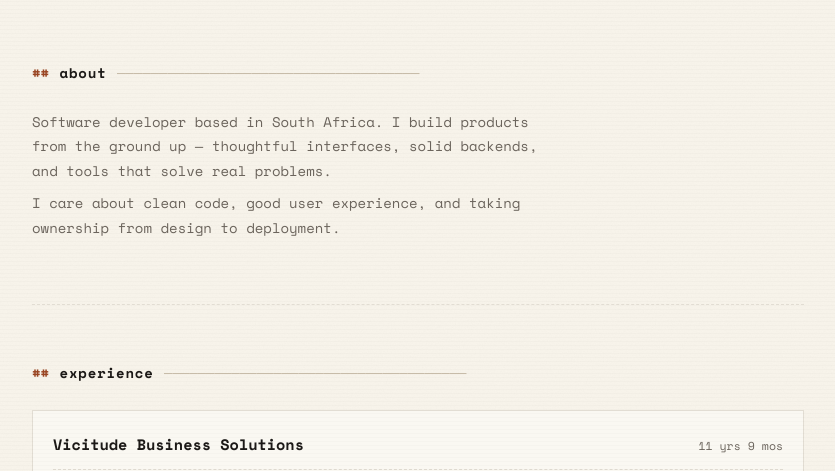
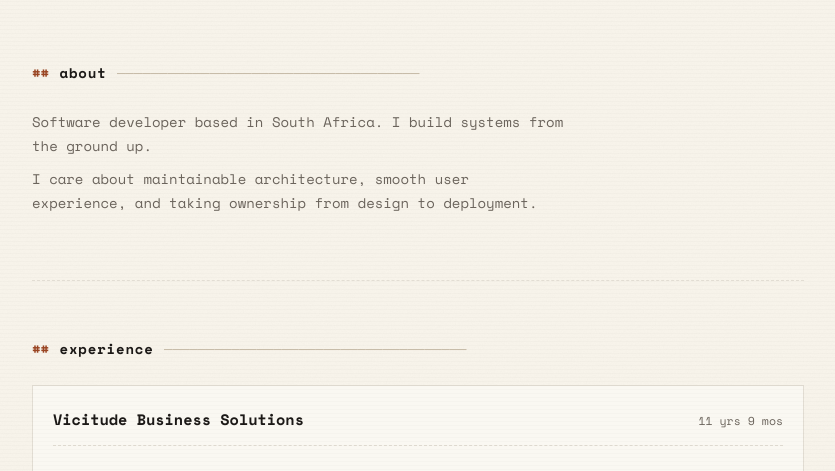
Before and after one commit to justinvanwilgen/justjustin.co.za, a website: page index.html in a window 1280 px wide. Shown: the part 266-737 px from the top of the page, without its empty margins (222-1057 px from the left). Drawn offline with nearby package versions, Linux system fonts and the light colour scheme.

Commit message:
Update about section description for clarity and focus on system architecture

```diff
--- a/index.html
+++ b/index.html
@@ -58,8 +58,8 @@
         <span class="sh-rule" aria-hidden="true">────────────────────────────────────</span>
       </div>
       <div class="section-body">
-        <p>Software developer based in South Africa. I build products from the ground up — thoughtful interfaces, solid backends, and tools that solve real problems.</p>
-        <p>I care about clean code, good user experience, and taking ownership from design to deployment.</p>
+        <p>Software developer based in South Africa. I build systems from the ground up.</p>
+        <p>I care about maintainable architecture, smooth user experience, and taking ownership from design to deployment.</p>
       </div>
     </section>
 
```
